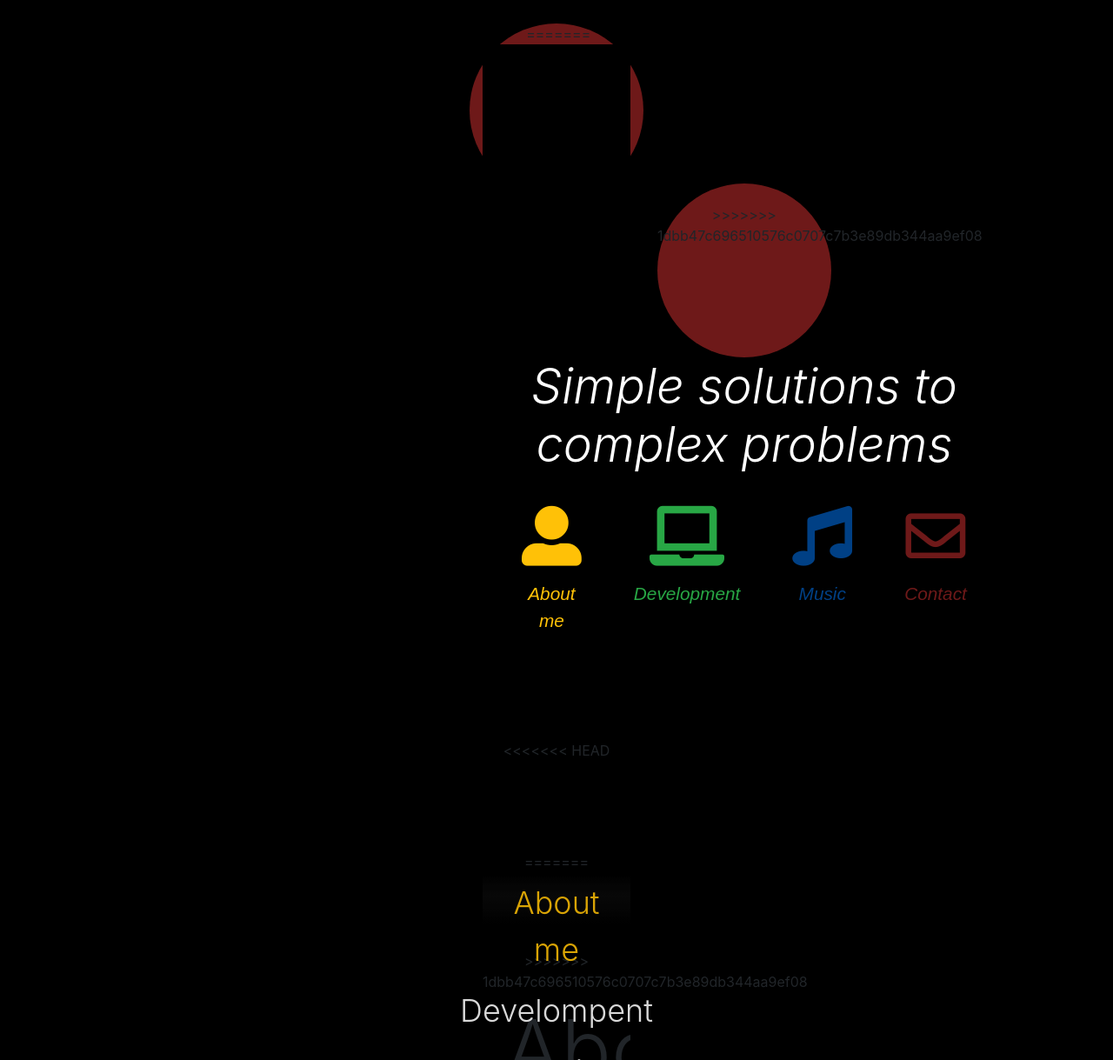
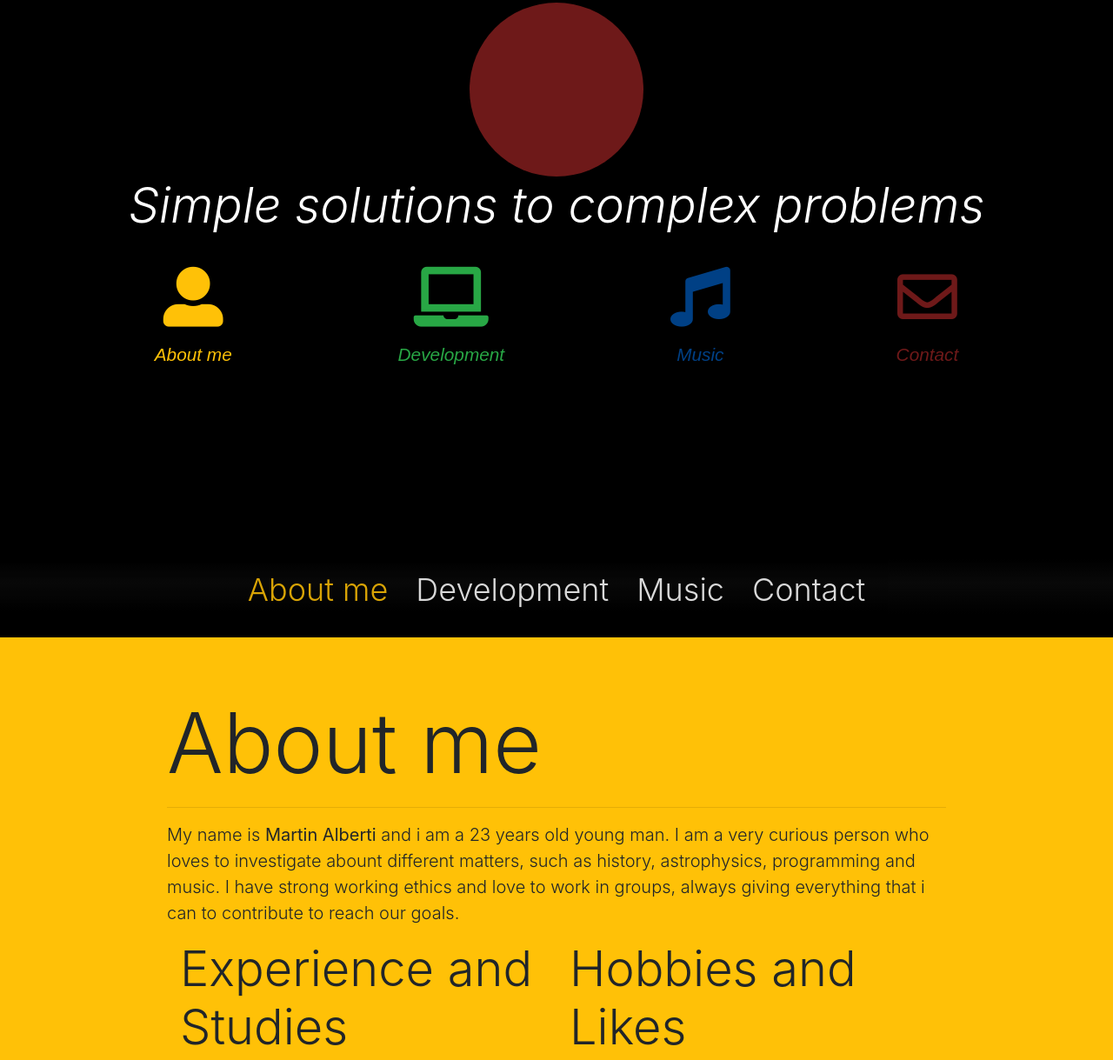
Before and after one commit to tincho15/tincho15.github.io, a plain HTML site: page index.html in a window 1280 px wide. Shown: the part 157-1376 px from the top of the page at 87% size. Drawn offline with nearby package versions, Linux system fonts and the light colour scheme.

Commit message:
act
Se arregla custom scrollspy, se ajusta tamaño de .logo

```diff
--- a/css/styles.css
+++ b/css/styles.css
@@ -165,14 +165,7 @@ hr.white{
 	color: #ffc107;
 	transition: .5s;
 }
-<<<<<<< HEAD
 
-/* nav */
-nav{
-
-}
-/* final nav */
-=======
 .nav-second:hover {
 	color: #28a745;
 	transition: .5s;
@@ -187,7 +180,6 @@ nav{
 }
 
 /* Final nav */
->>>>>>> 1dbb47c696510576c0707c7b3e89db344aa9ef08
 
 /* Me */
 
--- a/index.html
+++ b/index.html
@@ -12,17 +12,6 @@
 </head>
 <body>
 
-	<!-- Main -->
-<<<<<<< HEAD
-
-	<div class="container-fluid">
-		<div class="row">
-			<div class="main">
-				<div class="centrar col-md-12">
-					<div class="logo">
-						<div class="container">
-							<img src="">
-=======
 	<div class="main">
 		<div class="container-fluid">
 			<div class="row">
@@ -32,7 +21,6 @@
 							<div class="container">
 								<img src="">
 							</div>
->>>>>>> 1dbb47c696510576c0707c7b3e89db344aa9ef08
 						</div>
 						<div class="main-menu">
 							<h3 class="slogan display-4">Simple solutions to complex problems</h3>
@@ -64,41 +52,13 @@
 	<!-- Final Main -->
 
 	<div id="contenido">
-
-<<<<<<< HEAD
-
-		<!-- Navbar -->
-		<nav class="navbar navbar-expand-lg navbar-light">
-			<a class="navbar-brand" href="#">Navbar</a>
-			<button class="navbar-toggler" type="button" data-toggle="collapse" data-target="#navbarNav" aria-controls="navbarNav" aria-expanded="false" aria-label="Toggle navigation">
-				<span class="navbar-toggler-icon"></span>
-			</button>
-			<div class="collapse navbar-collapse" id="navbarNav">
-				<ul class="navbar-nav">
-					<li class="nav-item">
-						<a class="nav-link" data-target="#second-section" data-slide-to="0" href="#contenido">About me</a>
-					</li>
-					<li class="nav-item">
-						<a class="nav-link" data-target="#second-section" data-slide-to="1" href="#contenido">Developing</a>
-					</li>
-					<li class="nav-item">
-						<a class="nav-link" data-target="#second-section" data-slide-to="2" href="#contenido">Music</a>
-					</li>
-					<li class="nav-item">
-						<a class="nav-link" data-target="#second-section" data-slide-to="3" href="#contenido">Contact</a>
-					</li>
-				</ul>
-			</div>
-		</nav>
-		<!--  Navbar -->
-=======
 		<!-- Nav -->
 		<ul class="nav justify-content-center sticky-top navegador">
 			<li class="nav-item">
 				<a class="nav-link nav-item nav-first lead" href="#contenido" data-target="#second-section" data-slide-to="0" >About me</a>
 			</li>
 			<li class="nav-item">
-				<a class="nav-link nav-item nav-second lead" href="#contenido"data-target="#second-section"  data-slide-to="1">Develompent</a>
+				<a class="nav-link nav-item nav-second lead" href="#contenido"data-target="#second-section"  data-slide-to="1">Development</a>
 			</li>
 			<li class="nav-item">
 				<a class="nav-link nav-item nav-third lead" href="#contenido" data-target="#second-section" data-slide-to="2">Music</a>
@@ -108,7 +68,6 @@
 			</li>
 		</ul>
 		<!-- Final Nav -->
->>>>>>> 1dbb47c696510576c0707c7b3e89db344aa9ef08
 
 		<!-- Carousel -->
 		<div id="second-section" class="carousel slide" data-ride="carousel" data-interval="50000" data-pause="hover">
@@ -441,7 +400,6 @@
 	</div>
 
 	<script src="https://code.jquery.com/jquery-3.1.1.min.js"></script>
-	<script src="https://code.jquery.com/jquery-3.3.1.min.js" integrity="sha384-q8i/X+965DzO0rT7abK41JStQIAqVgRVzpbzo5smXKp4YfRvH+8abtTE1Pi6jizo" crossorigin="anonymous"></script>
 	<script src="https://cdnjs.cloudflare.com/ajax/libs/popper.js/1.14.3/umd/popper.min.js" integrity="sha384-ZMP7rVo3mIykV+2+9J3UJ46jBk0WLaUAdn689aCwoqbBJiSnjAK/l8WvCWPIPm49" crossorigin="anonymous"></script>
 	<script src="https://stackpath.bootstrapcdn.com/bootstrap/4.1.1/js/bootstrap.min.js" integrity="sha384-smHYKdLADwkXOn1EmN1qk/HfnUcbVRZyYmZ4qpPea6sjB/pTJ0euyQp0Mk8ck+5T" crossorigin="anonymous"></script>
 	<script type="text/javascript" src="js/animations.js"></script>
--- a/js/animations.js
+++ b/js/animations.js
@@ -63,34 +63,24 @@ $(document).ready(function(){
 
 	//custom scrollspy
 
-	window.setInterval(customScrollSpy(), 500);
+	function customScrollSpy(){
+		$(".nav-link").css("color", "#ffffff");
 
-	function customScrollSpy(){
 		if($(".carousel-me").hasClass("active") === true){
 			$(".nav-first").css("color", "#ffc107");
-			$(".nav-second").css("color", "#ffffff");
-			$(".nav-third").css("color", "#ffffff");
-			$(".nav-fourth").css("color", "#ffffff");
 		}
 		else if($(".carousel-prog").hasClass("active") === true){
-			$(".nav-first").css("color", "#ffffff");
-			$(".nav-second").css("color", "#28a745;");
-			$(".nav-third").css("color", "#ffffff");
-			$(".nav-fourth").css("color", "#ffffff");
+			$(".nav-second").css("color", "#28a745");
 		}
-		else if($(".carousel-prog").hasClass("active") === true){
-			$(".nav-first").css("color", "#ffffff");
-			$(".nav-second").css("color", "#ffffff");
+		else if($(".carousel-music").hasClass("active") === true){
 			$(".nav-third").css("color", "#004085");
-			$(".nav-fourth").css("color", "#ffffff");
 		}
-		else if($(".carousel-prog").hasClass("active") === true){
-			$(".nav-first").css("color", "#ffffff");
-			$(".nav-second").css("color", "#ffffff");
-			$(".nav-third").css("color", "#ffffff");
+		else if($(".carousel-contact").hasClass("active") === true){
 			$(".nav-fourth").css("color", "#6E1919");
 		}
 	}
+
+	window.setInterval(customScrollSpy, 100);
 
 
 
```
